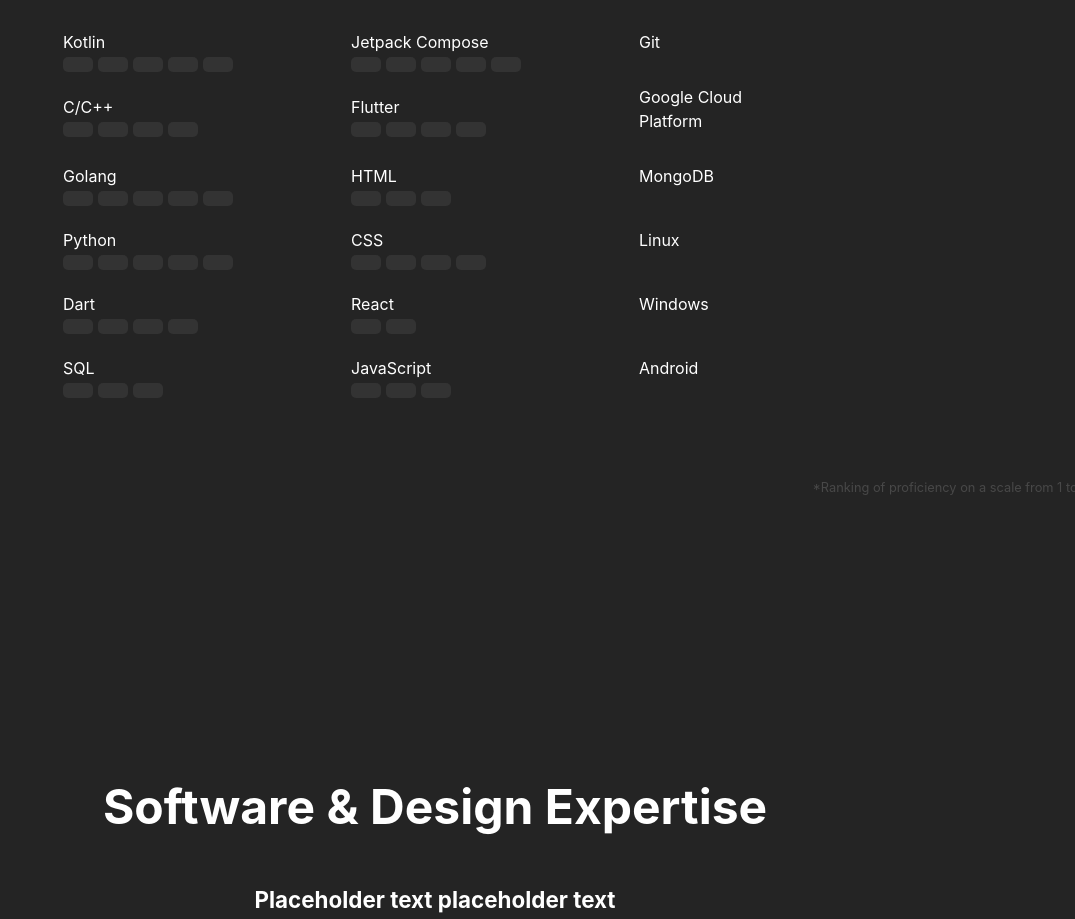
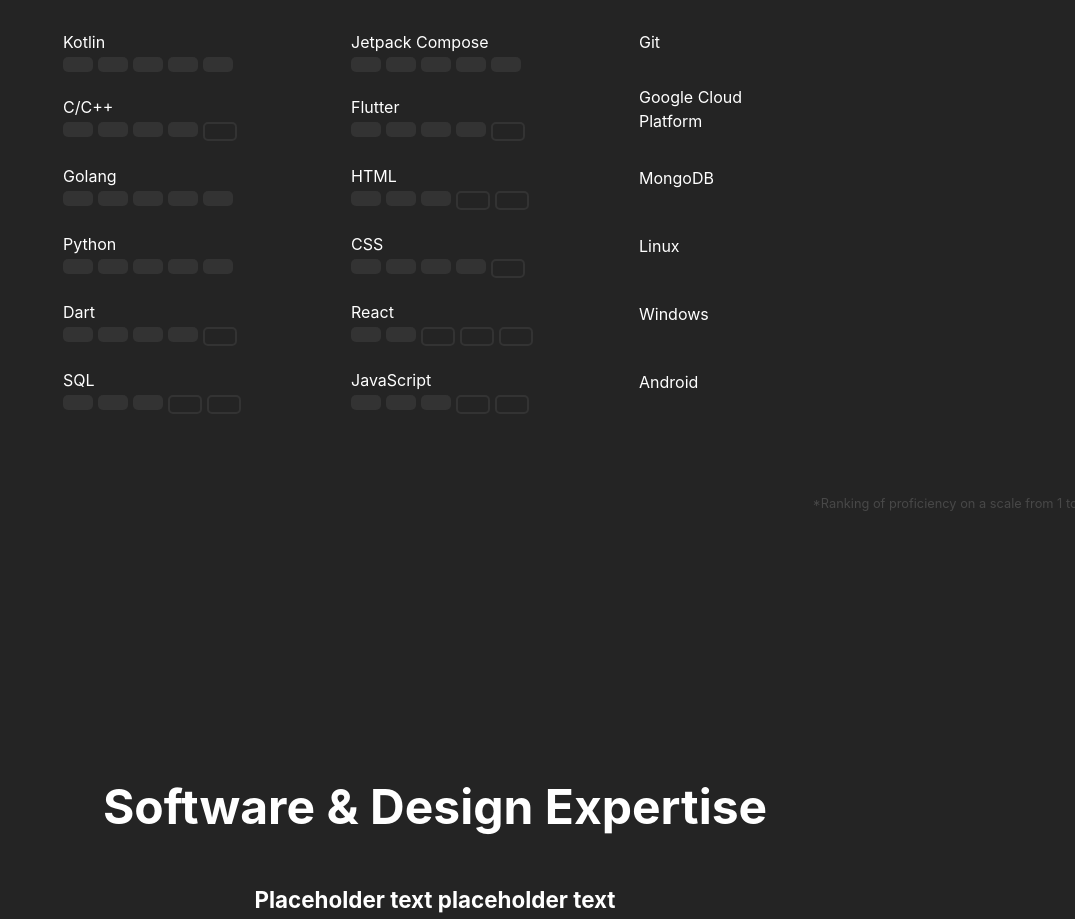
Before and after one commit to MaloSunce/ReactDemo, a React (Vite) app in the folder ReactDemo/: page / in a window 1280 px wide. Shown: the part 1920-2839 px from the top of the page, without its empty margins (205-1280 px from the left). Built offline with nearby package versions, Linux system fonts and the light colour scheme.

Commit message:
update: ranking design TechSkills

```diff
--- a/ReactDemo/src/content/TechSkills.jsx
+++ b/ReactDemo/src/content/TechSkills.jsx
@@ -60,6 +60,18 @@
                                                         }}
                                                     ></div>
                                                 ))}
+                                                {Array(5-backend[index][1]).fill(null).map((_, barIndex) => (
+                                                    <div
+                                                        key={barIndex}
+                                                        style={{
+                                                            backgroundColor: 'Transparent',
+                                                            border: '2px solid var(--accent)',
+                                                            width: `30px`,
+                                                            height: '15px',
+                                                            borderRadius: '5px'
+                                                        }}
+                                                    ></div>
+                                                ))}
                                             </div>
                                         ) : <div></div>}
                                         {/* <div style={{backgroundColor: 'var(--accent)', width: `${backend[index][1] * 18}%`, borderRadius: '10px'}}></div>*/}
@@ -80,6 +92,18 @@
                                                         key={barIndex}
                                                         style={{
                                                             backgroundColor: 'var(--accent)',
+                                                            width: `30px`,
+                                                            height: '15px',
+                                                            borderRadius: '5px'
+                                                        }}
+                                                    ></div>
+                                                ))}
+                                                {Array(5-frontend[index][1]).fill(null).map((_, barIndex) => (
+                                                    <div
+                                                        key={barIndex}
+                                                        style={{
+                                                            backgroundColor: 'Transparent',
+                                                            border: '2px solid var(--accent)',
                                                             width: `30px`,
                                                             height: '15px',
                                                             borderRadius: '5px'
```
